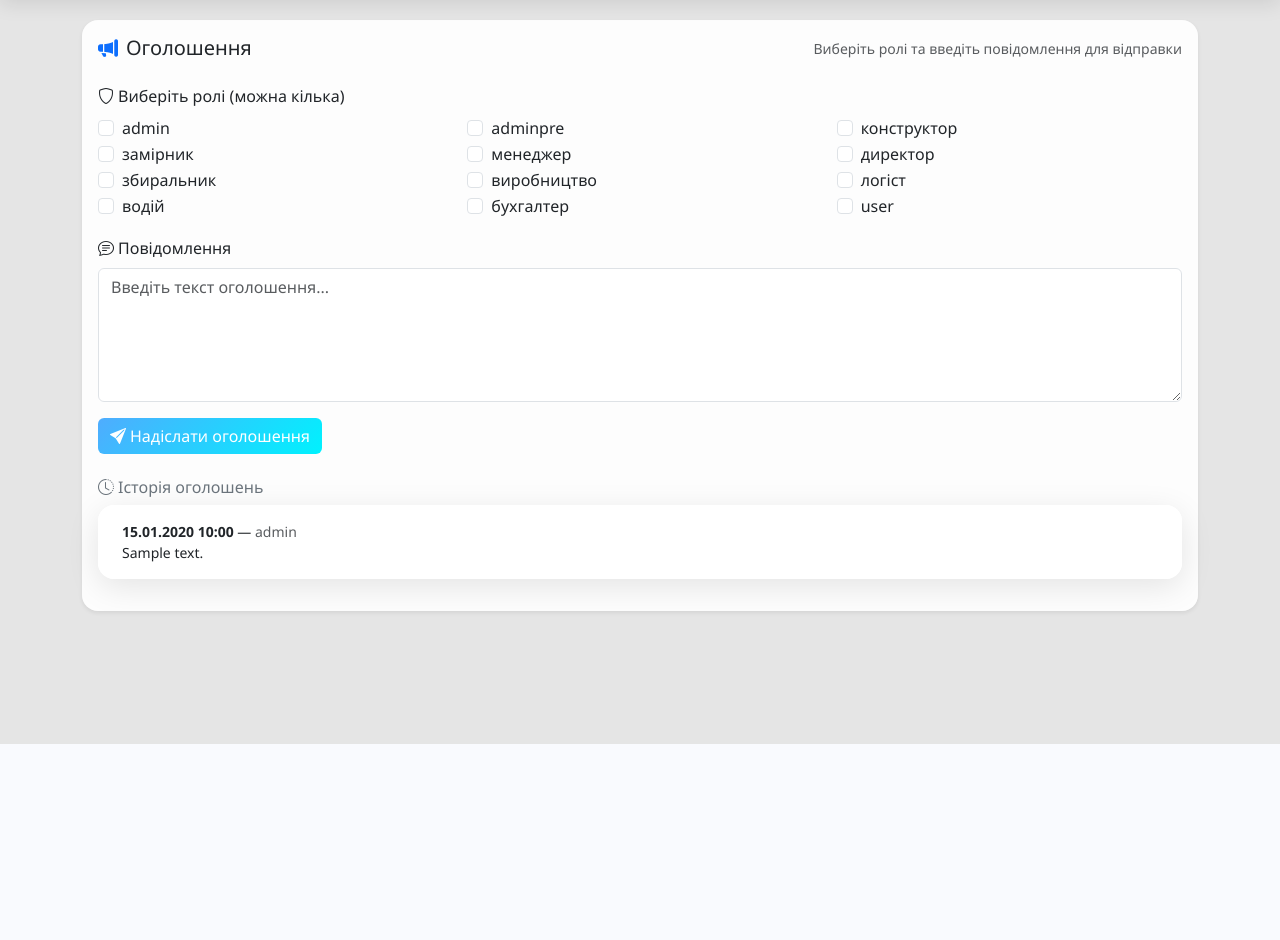
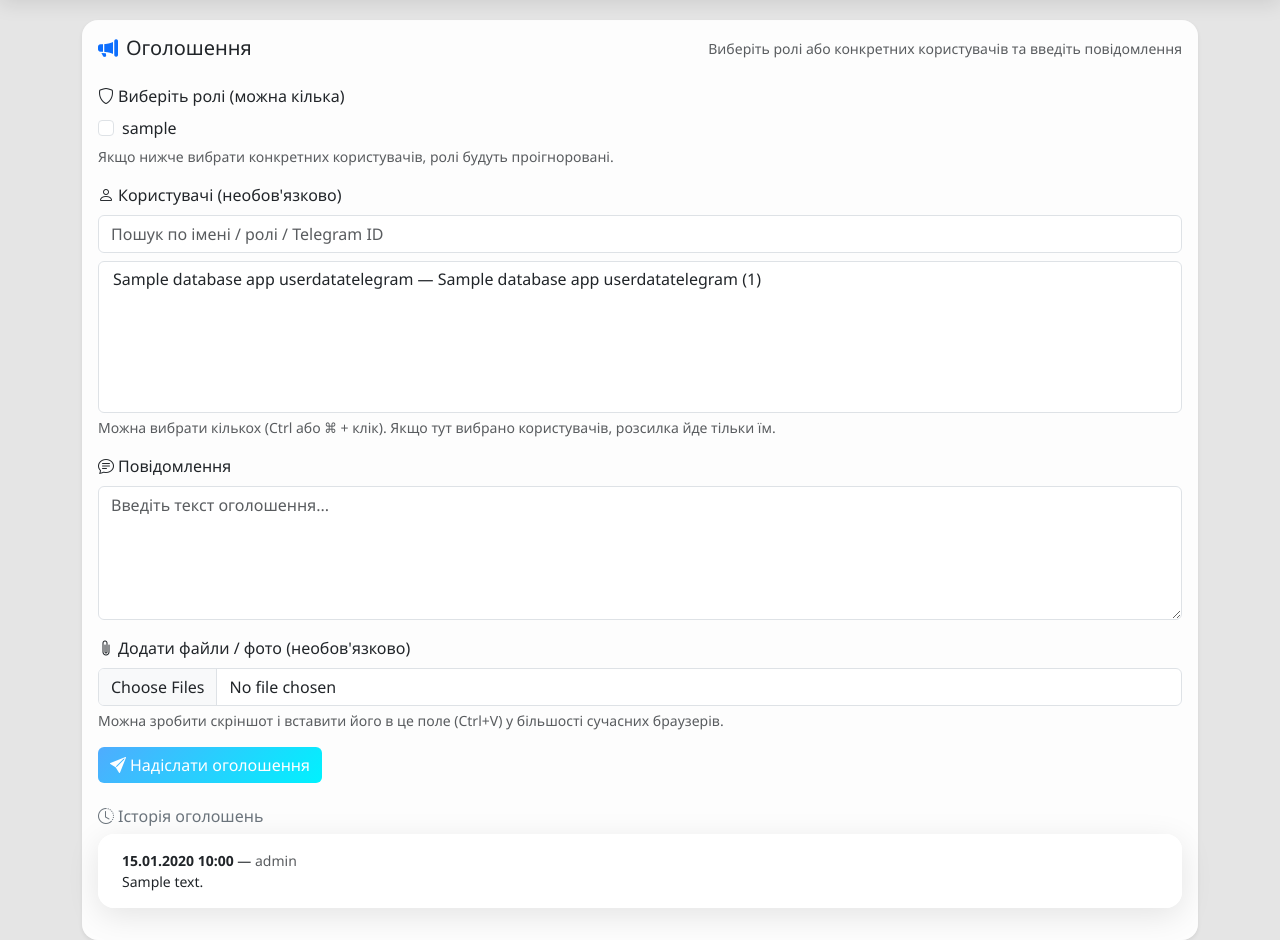
Before and after one commit to qvoker20/tg-bot-mimk, a Flask app: page /announcements in a window 1280 px wide. Shown: the part 56-996 px from the top of the page. Before the commit the page ends 800 px from the top, so only its background shows below. Run offline with Flask 3, Linux system fonts and the light colour scheme; the visitor is signed in with stand-in values (Sample User, id 1); a database or web service that is not in the repository returns one stand-in record (values such as "Sample title"); data that the repository does not hold is empty; some libraries are stand-ins or nearby versions.

Commit message:
поновлено адмінку, додано (філтр по ролям, відправка оголошень тільки певному користувачу або користувачам, через оголошення можна вставляти файли, збереження вкладена папка uploads)

```diff
--- a/admin_panel/app/app.py
+++ b/admin_panel/app/app.py
@@ -6,6 +6,9 @@ import psycopg2
 import requests
 import random
 import os
+import json
+from datetime import datetime
+from werkzeug.utils import secure_filename
 from dotenv import load_dotenv
 # ---------------- CONFIG ----------------
 
@@ -24,10 +27,36 @@ PG_CONN = {
 
 TELEGRAM_BOT_TOKEN = os.environ.get("TELEGRAM_BOT_TOKEN")
 
+UPLOAD_DIR = os.path.join(os.path.dirname(__file__), "uploads")
+os.makedirs(UPLOAD_DIR, exist_ok=True)
+
 # ---------------- HELPERS ----------------
 
 def get_db_connection():
     return psycopg2.connect(**PG_CONN)
+
+# --- NEW: лічильник активних заявок ---
+def get_pending_requests_count() -> int:
+    conn = get_db_connection()
+    cur = conn.cursor()
+    try:
+        # TODO: за потреби підкоригуй назву таблиці/умову статусу
+        cur.execute(
+            "SELECT COUNT(*) FROM registration_requests WHERE status = 'pending'"
+        )
+        return cur.fetchone()[0]
+    except Exception:
+        return 0
+    finally:
+        cur.close()
+        conn.close()
+
+@app.context_processor
+def inject_counts():
+    return {
+        "pending_requests_count": get_pending_requests_count()
+    }
+
 
 def get_admin_telegram_id():
     conn = get_db_connection()
@@ -44,21 +73,56 @@ def get_admin_telegram_id():
     conn.close()
     return row[0] if row else None
 
-def send_telegram_message(chat_id, text, reply_markup=None):
-    url = f"https://api.telegram.org/bot{TELEGRAM_BOT_TOKEN}/sendMessage"
+def send_telegram_message(chat_id, text, reply_markup=None, file_path=None, mime=None):
+    """
+    Якщо file_path передано:
+      - для image/* відправляє як фото
+      - для інших типів відправляє як документ
+    Інакше — звичайне текстове повідомлення.
+    """
     try:
-        payload = {
-            "chat_id": int(chat_id),
-            "text": text,
-            "parse_mode": "HTML",
-        }
-        if reply_markup:
-            payload["reply_markup"] = reply_markup
-        r = requests.post(url, json=payload, timeout=8)
-        print("Telegram:", r.status_code, r.text)
+        chat_id = int(chat_id)
+    except Exception:
+        print("Невірний chat_id:", chat_id)
+        return
+
+    try:
+        if file_path:
+            # Відправка фото / документа
+            if mime and mime.startswith("image/"):
+                method = "sendPhoto"
+                file_field = "photo"
+            else:
+                method = "sendDocument"
+                file_field = "document"
+
+            url = f"https://api.telegram.org/bot{TELEGRAM_BOT_TOKEN}/{method}"
+            data = {
+                "chat_id": chat_id,
+                "caption": text or "",
+                "parse_mode": "HTML",
+            }
+            if reply_markup:
+                data["reply_markup"] = json.dumps(reply_markup)
+
+            with open(file_path, "rb") as f:
+                files = {file_field: f}
+                r = requests.post(url, data=data, files=files, timeout=20)
+                print("Telegram file:", r.status_code, r.text)
+        else:
+            # Звичайне текстове повідомлення
+            url = f"https://api.telegram.org/bot{TELEGRAM_BOT_TOKEN}/sendMessage"
+            payload = {
+                "chat_id": chat_id,
+                "text": text,
+                "parse_mode": "HTML",
+            }
+            if reply_markup:
+                payload["reply_markup"] = reply_markup
+            r = requests.post(url, json=payload, timeout=8)
+            print("Telegram:", r.status_code, r.text)
     except Exception as e:
         print("Telegram error:", e)
-
 
 # ---------------- AUTH ----------------
 
@@ -146,16 +210,26 @@ def index():
 
     search_name = request.args.get("search_name", "").strip()
     search_id = request.args.get("search_id", "").strip()
+    search_role = request.args.get("search_role", "").strip()
 
     conn = get_db_connection()
     cur = conn.cursor()
+
+    # Отримуємо тільки ті ролі, які реально є в БД
+    cur.execute("""
+        SELECT DISTINCT username
+        FROM database_app_userdatatelegram
+        WHERE username IS NOT NULL
+        ORDER BY username
+    """)
+    roles = [r[0] for r in cur.fetchall()]
 
     query = """
         SELECT telegram_id, name, username, phone_number
         FROM database_app_userdatatelegram
         WHERE 1=1
     """
-    params = []
+    params: list[str] = []
 
     if search_name:
         query += " AND name ILIKE %s"
@@ -165,10 +239,15 @@ def index():
         query += " AND CAST(telegram_id AS TEXT) ILIKE %s"
         params.append(f"%{search_id}%")
 
+    if search_role:
+        query += " AND username = %s"
+        params.append(search_role)
+
     query += " ORDER BY name NULLS LAST"
 
     cur.execute(query, params)
     users = cur.fetchall()
+
     cur.close()
     conn.close()
 
@@ -179,6 +258,8 @@ def index():
         users=users,
         search_name=search_name,
         search_id=search_id,
+        search_role=search_role,
+        roles=roles,
         admin_telegram_id=admin_telegram_id
     )
 
@@ -392,16 +473,117 @@ def announcements():
     if not session.get("is_admin"):
         return redirect(url_for("login"))
 
-    roles = [
-        "admin", "adminpre", "конструктор", "замірник",
-        "менеджер", "директор", "збиральник", "виробництво",
-        "логіст", "водій", "бухгалтер", "user"
-    ]
-
     conn = get_db_connection()
     cur = conn.cursor()
 
-    # Відображення історії
+    # Ролі з БД
+    cur.execute("""
+        SELECT DISTINCT username
+        FROM database_app_userdatatelegram
+        WHERE username IS NOT NULL
+        ORDER BY username
+    """)
+    roles = [r[0] for r in cur.fetchall()]
+
+    # Усі користувачі для селекту
+    cur.execute("""
+        SELECT telegram_id, COALESCE(name, ''), COALESCE(username, '')
+        FROM database_app_userdatatelegram
+        WHERE telegram_id IS NOT NULL
+        ORDER BY COALESCE(name, ''), telegram_id
+    """)
+    users = cur.fetchall()
+
+    if request.method == "POST":
+        selected_roles = request.form.getlist("roles")
+        selected_user_ids = request.form.getlist("target_users")  # список telegram_id як str
+        message = request.form.get("message", "").strip()
+
+        # кілька файлів
+        uploads = request.files.getlist("attachment")
+        file_infos: list[tuple[str, str | None]] = []  # (path, mime)
+
+        # немає ні тексту, ні файлів
+        if (not message) and (not uploads or all(not f.filename for f in uploads)):
+            flash("Введіть повідомлення або додайте хоча б один файл/фото.", "danger")
+            cur.close(); conn.close()
+            return redirect(url_for("announcements"))
+
+        # зберігаємо всі файли
+        for upload in uploads:
+            if not upload or not upload.filename:
+                continue
+            mime = upload.mimetype
+            filename = datetime.now().strftime("%Y%m%d_%H%M%S_") + secure_filename(upload.filename)
+            file_path = os.path.join(UPLOAD_DIR, filename)
+            upload.save(file_path)
+            file_infos.append((file_path, mime))
+
+        recipients: list[int] = []
+        history_roles_text = ""
+
+        if selected_user_ids:
+            # розсилка тільки обраним користувачам
+            for uid in selected_user_ids:
+                try:
+                    recipients.append(int(uid))
+                except ValueError:
+                    continue
+            history_roles_text = "users:" + ",".join(selected_user_ids)
+        else:
+            # розсилка за ролями
+            if not selected_roles:
+                flash("Виберіть хоча б одну роль або користувача.", "danger")
+                cur.close(); conn.close()
+                return redirect(url_for("announcements"))
+
+            cur.execute("""
+                SELECT telegram_id
+                FROM database_app_userdatatelegram
+                WHERE username = ANY(%s) AND telegram_id IS NOT NULL
+            """, (selected_roles,))
+            recipients = [row[0] for row in cur.fetchall()]
+            history_roles_text = ", ".join(selected_roles)
+
+        if not recipients:
+            flash("Не знайдено жодного отримувача.", "warning")
+            cur.close(); conn.close()
+            return redirect(url_for("announcements"))
+
+        text = f"📢 <b>Оголошення</b>\n\n{message}" if message else "📢 <b>Оголошення</b>"
+
+        sent_count = 0
+        for chat_id in recipients:
+            try:
+                if file_infos:
+                    first = True
+                    for path, mime in file_infos:
+                        caption = text if first else ""
+                        send_telegram_message(
+                            chat_id,
+                            caption,
+                            file_path=path,
+                            mime=mime
+                        )
+                        first = False
+                else:
+                    send_telegram_message(chat_id, text)
+                sent_count += 1
+            except Exception as e:
+                print(f"Помилка відправки до {chat_id}: {e}")
+
+        # запис в історію
+        cur.execute(
+            "INSERT INTO announcements_history (message, roles) VALUES (%s, %s)",
+            (message, history_roles_text)
+        )
+        conn.commit()
+
+        flash(f"Повідомлення надіслано {sent_count} отримувачам", "success")
+        cur.close(); conn.close()
+        return redirect(url_for("announcements"))
+
+    # GET: історія
     cur.execute("""
         SELECT message, roles, sent_at
         FROM announcements_history
@@ -410,52 +592,8 @@ def announcements():
     """)
     history = cur.fetchall()
 
-    if request.method == "POST":
-        selected_roles = request.form.getlist("roles")
-        message = request.form.get("message", "").strip()
-
-        if not selected_roles:
-            flash("Виберіть хоча б одну роль", "danger")
-            cur.close(); conn.close()
-            return redirect(url_for("announcements"))
-
-        if not message:
-            flash("Введіть повідомлення", "danger")
-            cur.close(); conn.close()
-            return redirect(url_for("announcements"))
-
-        placeholders = ', '.join(['%s'] * len(selected_roles))
-        cur.execute(f"""
-            SELECT telegram_id, name
-            FROM database_app_userdatatelegram
-            WHERE username IN ({placeholders})
-        """, selected_roles)
-        users = cur.fetchall()
-
-        # Зберігаємо історію
-        cur.execute("""
-            INSERT INTO announcements_history (message, roles)
-            VALUES (%s, %s)
-        """, (message, ','.join(selected_roles)))
-
-        sent_count = 0
-        for telegram_id, name in users:
-            try:
-                send_telegram_message(
-                    telegram_id,
-                    f"📢 <b>Оголошення</b>\n\n{message}"
-                )
-                sent_count += 1
-            except Exception as e:
-                print(f"Помилка відправки до {telegram_id}: {e}")
-
-        conn.commit()
-        flash(f"Повідомлення надіслано {sent_count} користувачам", "success")
-        cur.close(); conn.close()
-        return redirect(url_for("announcements"))
-
     cur.close(); conn.close()
-    return render_template("announcements.html", roles=roles, history=history)
+    return render_template("announcements.html", roles=roles, users=users, history=history)
 
 
 # ---------------- RUN ----------------
--- a/admin_panel/app/templates/announcements.html
+++ b/admin_panel/app/templates/announcements.html
@@ -8,10 +8,12 @@
       <h5 class="mb-0 text-dark">
         <i class="bi bi-megaphone-fill text-primary me-2"></i>Оголошення
       </h5>
-      <div class="text-muted small">Виберіть ролі та введіть повідомлення для відправки</div>
+      <div class="text-muted small">Виберіть ролі або конкретних користувачів та введіть повідомлення</div>
     </div>
 
-    <form method="post">
+    <!-- ВАЖЛИВО: enctype для файлів -->
+    <form method="post" enctype="multipart/form-data">
+      <!-- 1) Відправка по ролях -->
       <div class="mb-3">
         <label class="form-label">
           <i class="bi bi-shield me-1"></i>Виберіть ролі (можна кілька)
@@ -28,31 +30,67 @@
           </div>
           {% endfor %}
         </div>
+        <div class="form-text">
+          Якщо нижче вибрати конкретних користувачів, ролі будуть проігноровані.
+        </div>
       </div>
 
+      <!-- 2) Конкретні користувачі -->
+      <div class="mb-3">
+        <label class="form-label">
+          <i class="bi bi-person me-1"></i>Користувачі (необов'язково)
+        </label>
+        <input class="form-control mb-2" id="userSearch"
+               placeholder="Пошук по імені / ролі / Telegram ID">
+        <select class="form-select" id="targetUsers" name="target_users" multiple size="6">
+          {% for u in users %}
+          <option value="{{ u[0] }}">
+            {{ u[1] or 'Без імені' }} — {{ u[2] or 'роль не задана' }} ({{ u[0] }})
+          </option>
+          {% endfor %}
+        </select>
+        <div class="form-text">
+          Можна вибрати кількох (Ctrl або ⌘ + клік). Якщо тут вибрано користувачів, розсилка йде тільки їм.
+        </div>
+      </div>
+
+      <!-- 3) Текст повідомлення -->
       <div class="mb-3">
         <label class="form-label">
           <i class="bi bi-chat-text me-1"></i>Повідомлення
         </label>
-        <textarea class="form-control" name="message" rows="5" placeholder="Введіть текст оголошення..." required></textarea>
+        <textarea class="form-control" name="message" rows="5" placeholder="Введіть текст оголошення..."></textarea>
+      </div>
+
+      <!-- 4) Файли / скріншоти -->
+      <div class="mb-3">
+        <label class="form-label">
+          <i class="bi bi-paperclip me-1"></i>Додати файли / фото (необов'язково)
+        </label>
+        <input class="form-control" type="file" name="attachment" multiple
+               accept="image/*,application/pdf,.doc,.docx,.xls,.xlsx,.zip">
+        <div class="form-text">
+          Можна зробити скріншот і вставити його в це поле (Ctrl+V) у більшості сучасних браузерів.
+        </div>
       </div>
 
       <button type="submit" class="btn btn-success">
         <i class="bi bi-send-fill me-1"></i>Надіслати оголошення
       </button>
     </form>
+
     <h6 class="mt-4 mb-2 text-secondary"><i class="bi bi-clock-history me-1"></i>Історія оголошень</h6>
     <div class="card mb-3">
       <div class="card-body p-2" style="max-height: 300px; overflow-y: auto;">
         {% if history %}
         <ul class="list-group list-group-flush">
-            {% for msg, roles, sent_at in history %}
-            <li class="list-group-item small">
+          {% for msg, roles, sent_at in history %}
+          <li class="list-group-item small">
             <b>{{ sent_at.strftime('%d.%m.%Y %H:%M') }}</b> &mdash;
             <span class="text-muted">{{ roles }}</span><br>
             {{ msg }}
-            </li>
-            {% endfor %}
+          </li>
+          {% endfor %}
         </ul>
         {% else %}
         <div class="text-muted">Історія порожня</div>
@@ -62,3 +100,22 @@
   </div>
 </div>
 {% endblock %}
+
+{% block scripts %}
+<script>
+  // Фільтр по користувачах (імʼя / роль / ID)
+  (function () {
+    const searchInput = document.getElementById('userSearch');
+    const select = document.getElementById('targetUsers');
+    if (!searchInput || !select) return;
+
+    searchInput.addEventListener('input', function () {
+      const q = this.value.toLowerCase();
+      Array.from(select.options).forEach(function (opt) {
+        const text = opt.text.toLowerCase();
+        opt.hidden = q && !text.includes(q);
+      });
+    });
+  })();
+</script>
+{% endblock %}
--- a/admin_panel/app/templates/base.html
+++ b/admin_panel/app/templates/base.html
@@ -192,6 +192,11 @@
           <a class="nav-link {% if request.endpoint=='registration_requests' %}active{% endif %}"
              href="{{ url_for('registration_requests') }}">
             <i class="bi bi-file-earmark-plus-fill me-1"></i>Заявки
+            {% if pending_requests_count and pending_requests_count > 0 %}
+              <span class="badge bg-light text-dark ms-1">
+                {{ pending_requests_count }}
+              </span>
+            {% endif %}
           </a>
         </li>
         <li class="nav-item">
```
Also changed, not shown: admin_panel/app/templates/index.html (+23 -11 lines), 1 other file.
